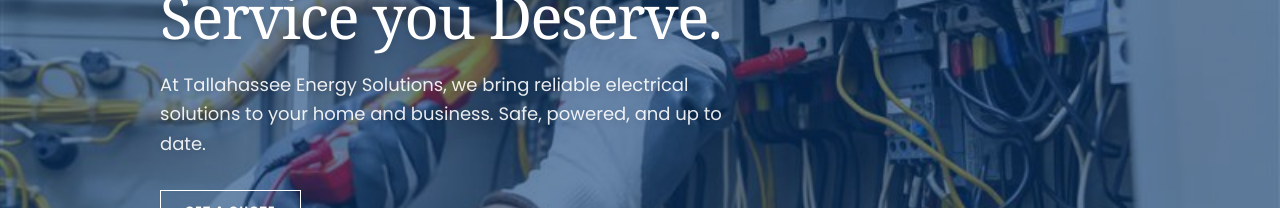
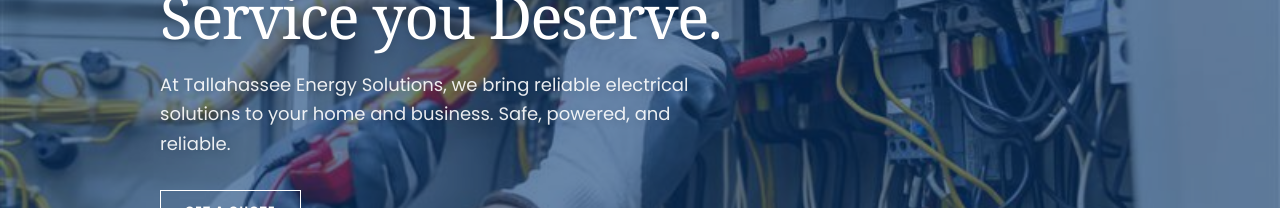
Before and after one commit to j-a-man/paving-template, a Next.js app: page / in a window 1280 px wide. Shown: the part 221-429 px from the top of the page. Built offline with nearby package versions, Linux system fonts and the light colour scheme.

Commit message:
small text change

```diff
--- a/app/page.tsx
+++ b/app/page.tsx
@@ -52,7 +52,7 @@ export default function Home() {
               Energy you can trust.<br />Service you Deserve.
             </h1>
             <p className="text-base md:text-lg mb-8 text-white/90 leading-relaxed max-w-xl drop-shadow-md">
-              At Tallahassee Energy Solutions, we bring reliable electrical solutions to your home and business. Safe, powered, and up to date.
+              At Tallahassee Energy Solutions, we bring reliable electrical solutions to your home and business. Safe, powered, and reliable.
             </p>
             <div>
               <Link href="/contact">
```
